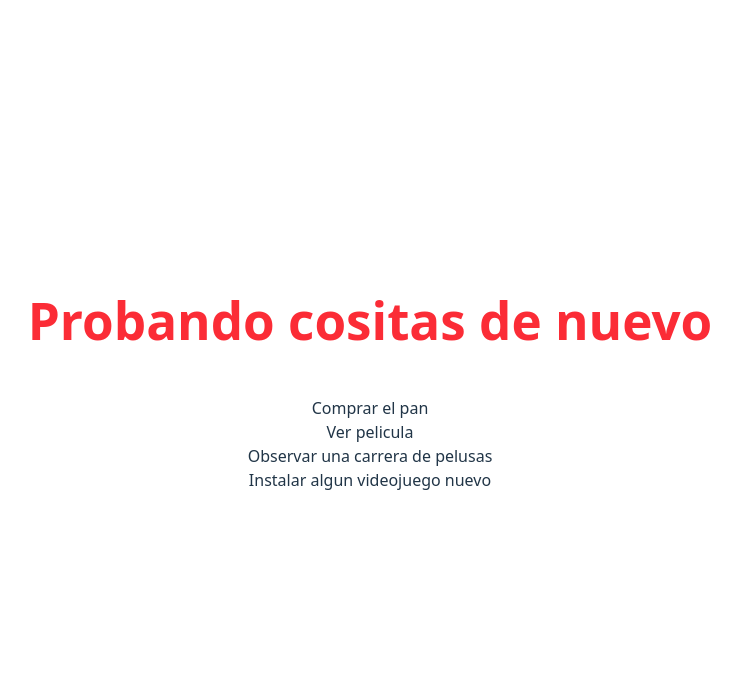
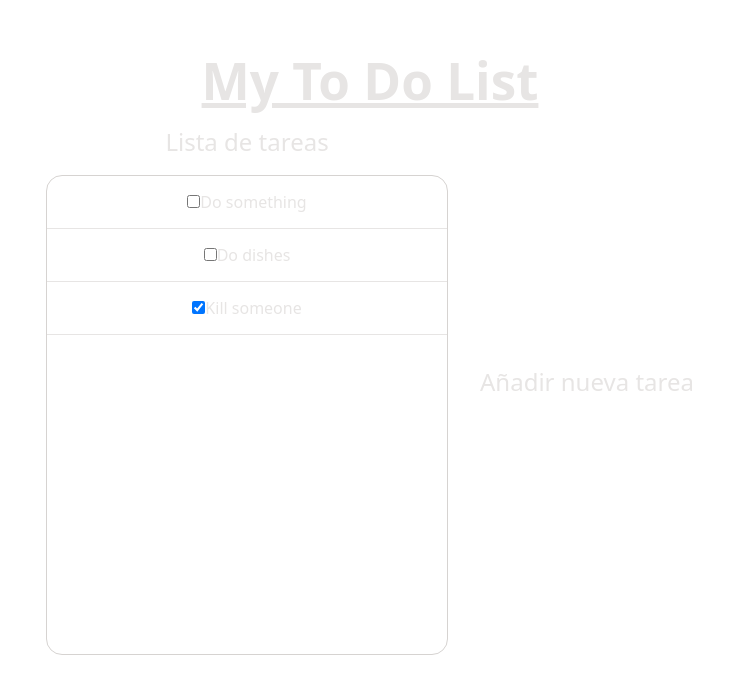
Before and after one commit to hartisca/pruebaTecnica1, a React (Vite) app in the folder pruebaTecnicaApp1/: page / in a window 1280 px wide. Shown: the top 694 px of the page, without its empty margins (270-1011 px from the left). Built offline with nearby package versions, Linux system fonts and the light colour scheme.

Commit message:
Añadidos estilos

```diff
--- a/pruebaTecnicaApp1/src/App.css
+++ b/pruebaTecnicaApp1/src/App.css
@@ -3,7 +3,7 @@
 #root {
   max-width: 1280px;
   margin: 0 auto;
-  padding: 2rem;
+
   text-align: center;
 }
 
@@ -13,9 +13,7 @@
   }
 }
 
-.card {
-  padding: 2em;
-}
+
 
 .read-the-docs {
   color: #888;
--- a/pruebaTecnicaApp1/src/App.tsx
+++ b/pruebaTecnicaApp1/src/App.tsx
@@ -7,14 +7,19 @@ function App() {
 
   return (
     <>
-      <div>
-        <a href="" target="">
-          {/* <img src={} className="logo" alt="Vite logo" /> */}
-        </a>
-      </div>
-      <h1 className='text-red-500 font-bold p-4'>Probando cositas de nuevo</h1>
-      <div className="card">
-        <TodoList />
+      <div className="grid grid-rows-[auto_1fr] min-h-screen">
+        <h1 className='text-stone-200 font-bold p-4 text-center mt-9 underline'>My To Do List</h1>
+
+        <div className="flex justify-center items-center gap-8 mb-35">
+          <section>
+            <h2 className='text-stone-200 mb-5'>Lista de tareas</h2>
+            <TodoList />
+          </section>
+          <section>
+            <h2 className='text-stone-200 mb-5'>Añadir nueva tarea</h2>
+
+          </section>
+        </div>
       </div>
     </>
   )
--- a/pruebaTecnicaApp1/src/components/TodoItem/TodoItem.tsx
+++ b/pruebaTecnicaApp1/src/components/TodoItem/TodoItem.tsx
@@ -1,8 +1,18 @@
-import React from 'react'
+import type { Todo } from '../../types/todo'
 
-const TodoItem = () => {
+interface Props {
+  todo: Todo
+}
+
+const TodoItem = ({todo}: Props) => {
   return (
-    <div>TodoItem</div>
+    <li className='w-100 max-w-100 p-3.5 break-words text-stone-200 border-b-1 border-collapse'>
+      <input
+        type='checkbox'
+        checked={todo.completed}
+      />
+      {todo.title}
+    </li>
   )
 }
 
--- a/pruebaTecnicaApp1/src/components/TodoList/TodoList.tsx
+++ b/pruebaTecnicaApp1/src/components/TodoList/TodoList.tsx
@@ -1,14 +1,23 @@
-import React from 'react'
 import TodoItem from '../TodoItem/TodoItem'
+import type { Todo } from '../../types/todo'
 
-const TodoList = () => {
+interface TodoListProps {
+  todos: Todo[]
+}
+
+const data = [
+  {id: '1', title: 'Do something', completed: false},
+  {id: '2', title: 'Do dishes', completed: false},
+  {id: '3', title: 'Kill someone', completed: true},
+]
+
+const TodoList = ({ todos }: TodoListProps) => {
   return (
     <>
-     <ul>
-      <li>Comprar el pan</li>
-      <li>Ver pelicula</li>
-      <li>Observar una carrera de pelusas</li>
-      <li>Instalar algun videojuego nuevo</li>
+     <ul className='border rounded-2xl border-stone-300 min-h-120'>
+      {data.map(todo => (
+        <TodoItem key={todo.id} todo={todo} />
+      ))}
      </ul>
 
     </>
--- a/pruebaTecnicaApp1/src/index.css
+++ b/pruebaTecnicaApp1/src/index.css
@@ -6,8 +6,8 @@
   font-weight: 400;
 
   color-scheme: light dark;
-  color: rgba(255, 255, 255, 0.87);
-  background-color: #242424;
+  color: rgba(34, 34, 34, 0.87);
+  background-color: #383838;
 
   font-synthesis: none;
   text-rendering: optimizeLegibility;
@@ -28,12 +28,16 @@ body {
   margin: 0;
   display: flex;
   place-items: center;
-  min-width: 320px;
   min-height: 100vh;
 }
 
 h1 {
   font-size: 3.2em;
+  line-height: 1.1;
+}
+
+h2 {
+  font-size: 1.5em;
   line-height: 1.1;
 }
 
```
